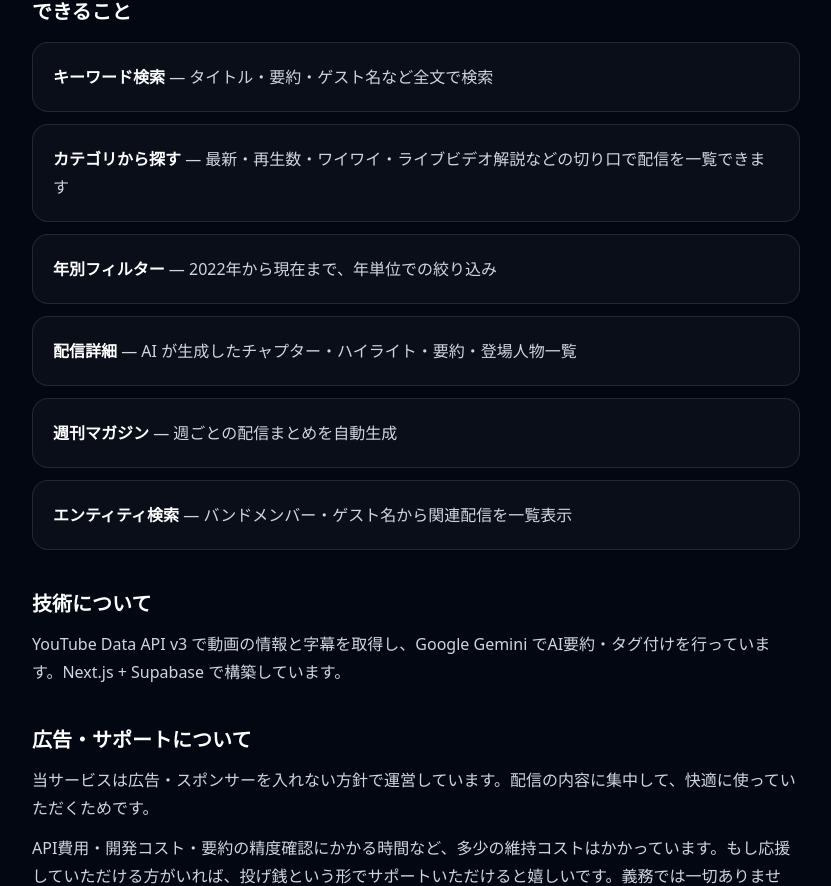
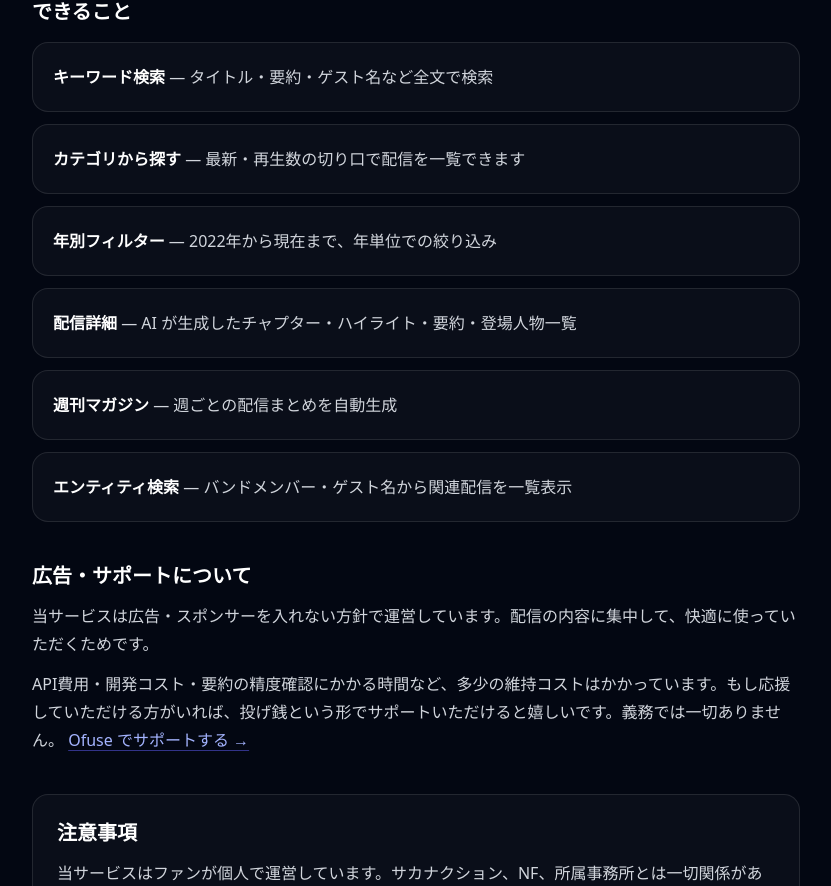
Before and after one commit to 1060list-ship-it/ichiro-library, a Next.js app in the folder apps/web/: page /about in a window 1280 px wide. Shown: the part 740-1626 px from the top of the page, without its empty margins (224-1055 px from the left). Built offline with nearby package versions, Linux system fonts and the light colour scheme; no server answers.

Commit message:
fix(about): update categories and remove tech section

```diff
--- a/apps/web/src/app/about/page.tsx
+++ b/apps/web/src/app/about/page.tsx
@@ -52,7 +52,7 @@ export default function AboutPage() {
               </li>
               <li className="rounded-2xl border border-white/10 bg-white/[0.03] p-5">
                 <strong className="text-white">カテゴリから探す</strong> —
-                最新・再生数・ワイワイ・ライブビデオ解説などの切り口で配信を一覧できます
+                最新・再生数の切り口で配信を一覧できます
               </li>
               <li className="rounded-2xl border border-white/10 bg-white/[0.03] p-5">
                 <strong className="text-white">年別フィルター</strong> —
@@ -71,14 +71,6 @@ export default function AboutPage() {
                 バンドメンバー・ゲスト名から関連配信を一覧表示
               </li>
             </ul>
-          </section>
-
-          <section className="space-y-3">
-            <h2 className="text-xl font-semibold text-white">技術について</h2>
-            <p className="text-sm leading-7 text-gray-300 sm:text-base">
-              YouTube Data API v3 で動画の情報と字幕を取得し、Google Gemini
-              でAI要約・タグ付けを行っています。Next.js + Supabase で構築しています。
-            </p>
           </section>
 
           <section className="space-y-3">
```
